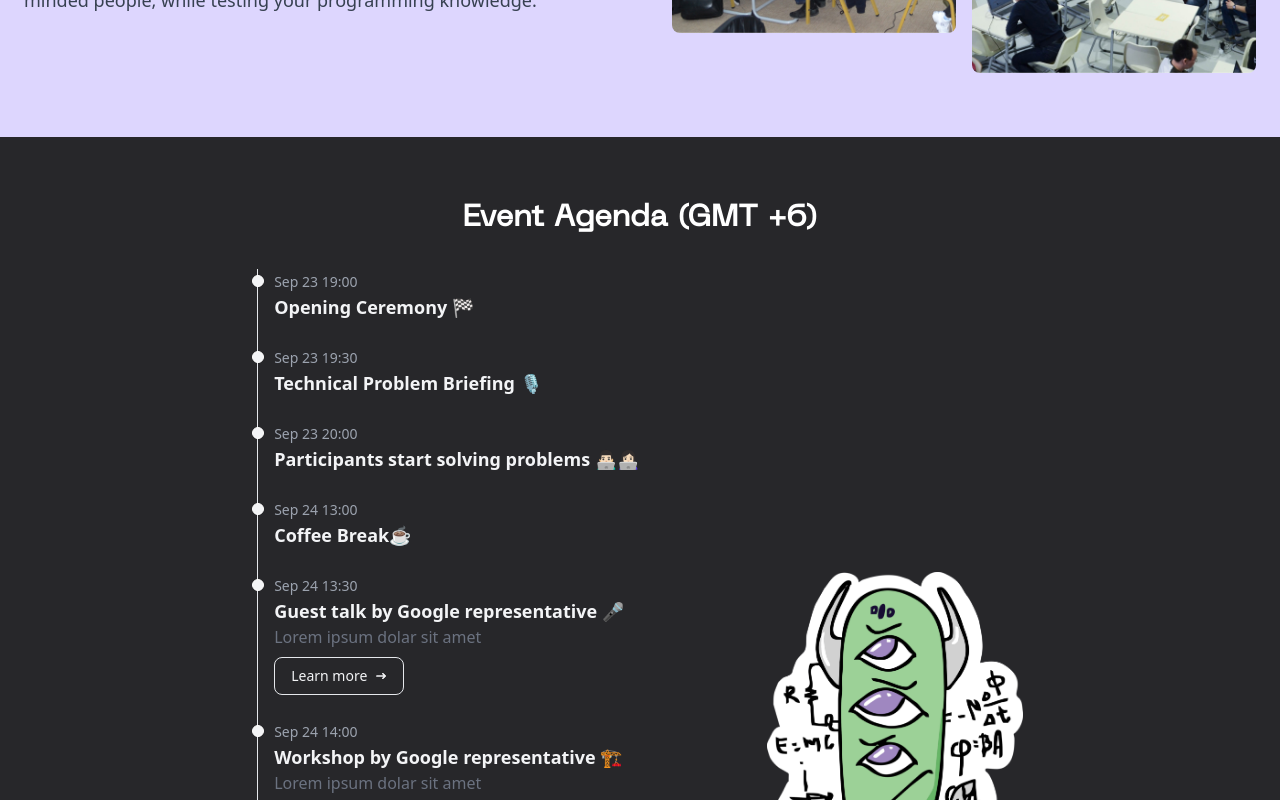
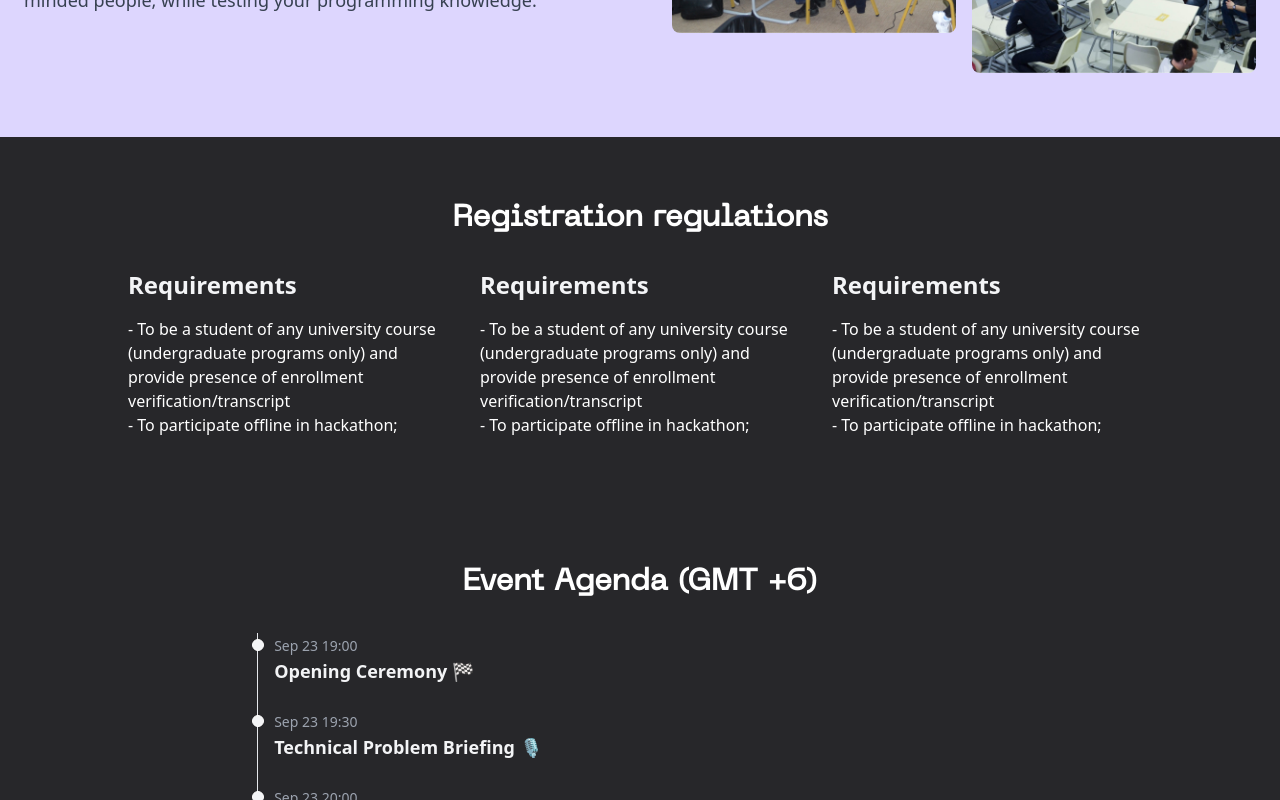
Before and after one commit to nuacmsc/hacknu2022, a Next.js app: page / in a window 1280 px wide. Shown: the part 1440-2240 px from the top of the page. Built offline with nearby package versions, Linux system fonts and the light colour scheme.

Commit message:
add registration

```diff
--- a/components/agenda.tsx
+++ b/components/agenda.tsx
@@ -4,7 +4,7 @@ export default function Agenda () {
 return (
     <div id="agenda" className="bg-zinc-800 py-16 flex justify-center flex-col items-center">
         <h1 className="font-bold text-3xl mb-8 text-white">Event Agenda (GMT +6)</h1>
-        <div className="px-32 flex justify-between flex-col lg:flex-row items-center">
+        <div className="px-8 lg:px-32 flex justify-between flex-col lg:flex-row items-center">
 
             <ol className="relative border-l border-gray-200 dark:border-gray-700 flex-grow">
 
--- a/components/hero.tsx
+++ b/components/hero.tsx
@@ -8,7 +8,6 @@ import SolidButton from './solidButton'
 const navigation = [
   { name: 'Registration', href: '#registration' },
   { name: 'Agenda', href: '#agenda' },
-  { name: 'Problems', href: '#problems' },
   { name: 'Partners', href: '#partners' },
   { name: 'About', href: '#about' },
 ]
--- /dev/null
+++ b/components/registration.tsx
@@ -0,0 +1,24 @@
+export default function Registration () {
+    return (
+        <div className="flex flex-col py-16 bg-zinc-800 items-center">
+            <h1 className="font-bold text-3xl text-white">Registration regulations</h1>
+            <div className="flex w-full px-8 lg:px-32 mt-8 flex-col md:flex-row gap-8">
+                <div className="lg:w-1/3">
+                    <span className="text-2xl font-bold text-gray-100">Requirements</span>
+                    <p className="text-white text-base mt-4">- To be a student of any university course (undergraduate programs only) and provide presence of enrollment verification/transcript</p>
+                    <p className="text-white text-base">- To participate offline in hackathon;</p>
+                </div>
+                <div className="lg:w-1/3">
+                    <span className="text-2xl font-bold text-gray-100">Requirements</span>
+                    <p className="text-white text-base mt-4">- To be a student of any university course (undergraduate programs only) and provide presence of enrollment verification/transcript</p>
+                    <p className="text-white text-base">- To participate offline in hackathon;</p>
+                </div>
+                <div className="lg:w-1/3">
+                    <span className="text-2xl font-bold text-gray-100">Requirements</span>
+                    <p className="text-white text-base mt-4">- To be a student of any university course (undergraduate programs only) and provide presence of enrollment verification/transcript</p>
+                    <p className="text-white text-base">- To participate offline in hackathon;</p>
+                </div>
+            </div>
+        </div>
+    )
+}
--- a/pages/index.tsx
+++ b/pages/index.tsx
@@ -5,13 +5,14 @@ import Timer from '../components/timer'
 import Agenda from '../components/agenda'
 import Footer from '../components/footer'
 import InfoSection from '../components/info'
+import Registration from '../components/registration'
 
 
 const Home: NextPage = () => {
   return (
     <div>
       <Head>
-        <title>HackNU 2022 | Homepage</title>
+        <title>HackNU 2022</title>
         <link rel="icon" href="image/favicon.ico" />
         {/* <link rel="shortcut icon" href="/images/favicon.ico" /> */}
         {/* <link rel="apple-touch-icon" sizes="180x180" href="/images/apple-touch-icon.png" />
@@ -25,6 +26,7 @@ const Home: NextPage = () => {
       <Timer/>
 
       <InfoSection/>
+      <Registration/>
 
       <Agenda/>
 
```
